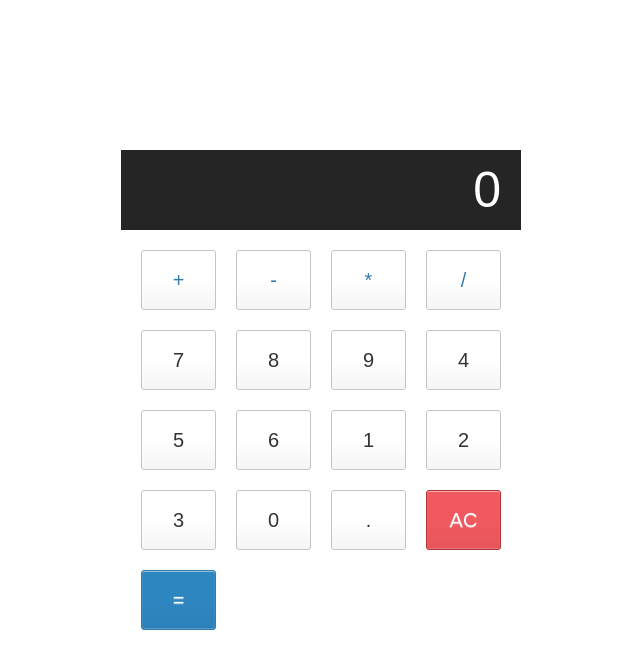
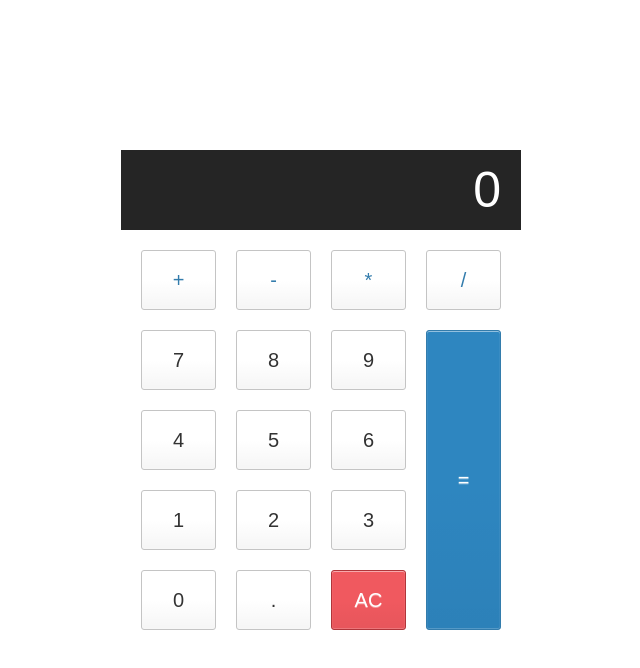
Before and after one commit to ZachNusbaum/Calc2, a React (Create React App) app: page / in a window 1280 px wide. Shown: the top 668 px of the page, without its empty margins (319-959 px from the left). Built offline with nearby package versions, Linux system fonts and the light colour scheme.

Commit message:
Style and position the equal button

```diff
--- a/src/App.css
+++ b/src/App.css
@@ -55,6 +55,11 @@ button:hover {
   background-color: #2e86c0;
   border-color: #337cac;
   color: #fff;
+  height: 100%;
+  grid-row-start: 2;
+  grid-row-end: 6;
+  grid-column-start: 4;
+  grid-column-end: 5;
 }
 
 .equal-sign:hover {
```
